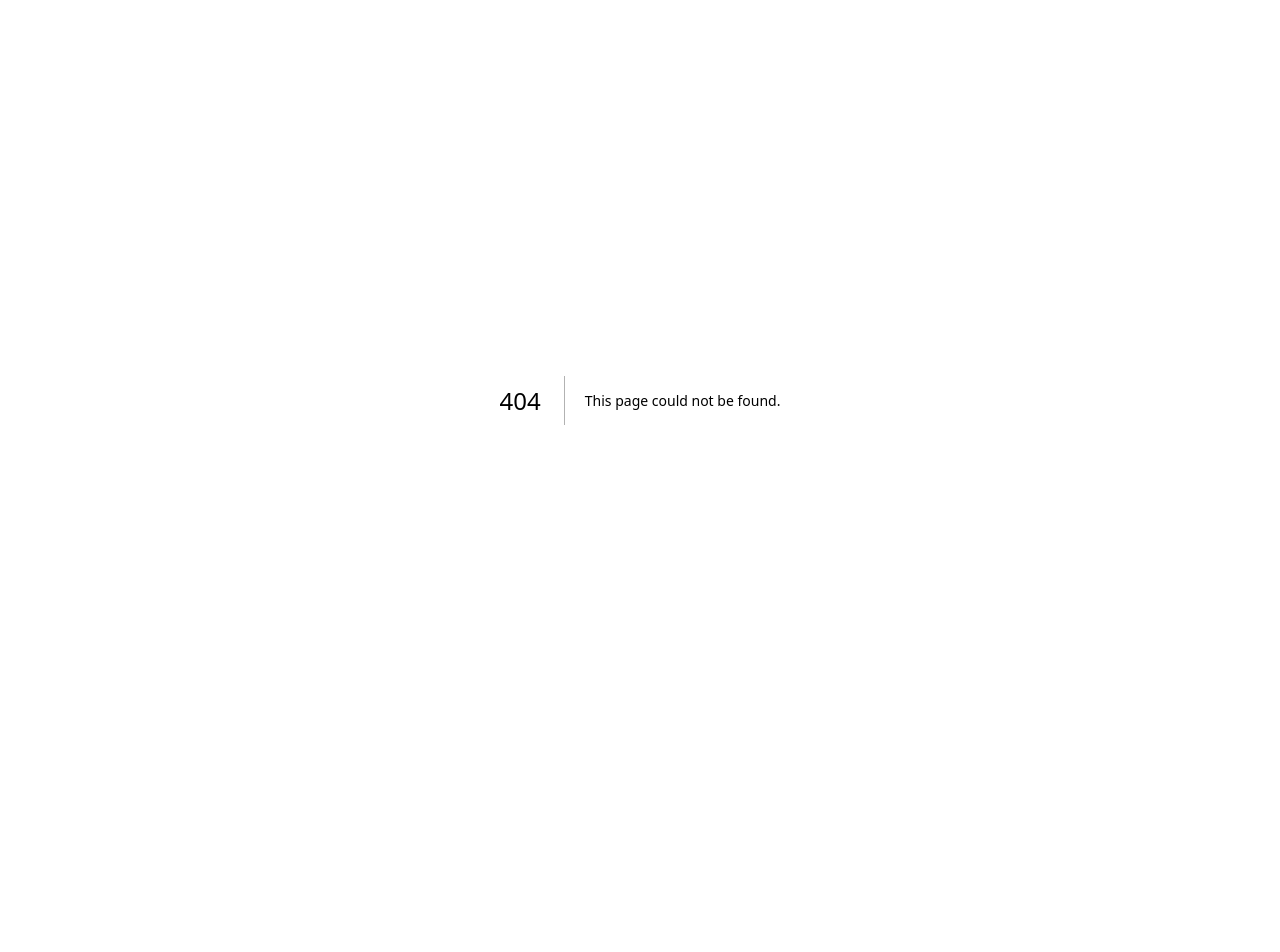
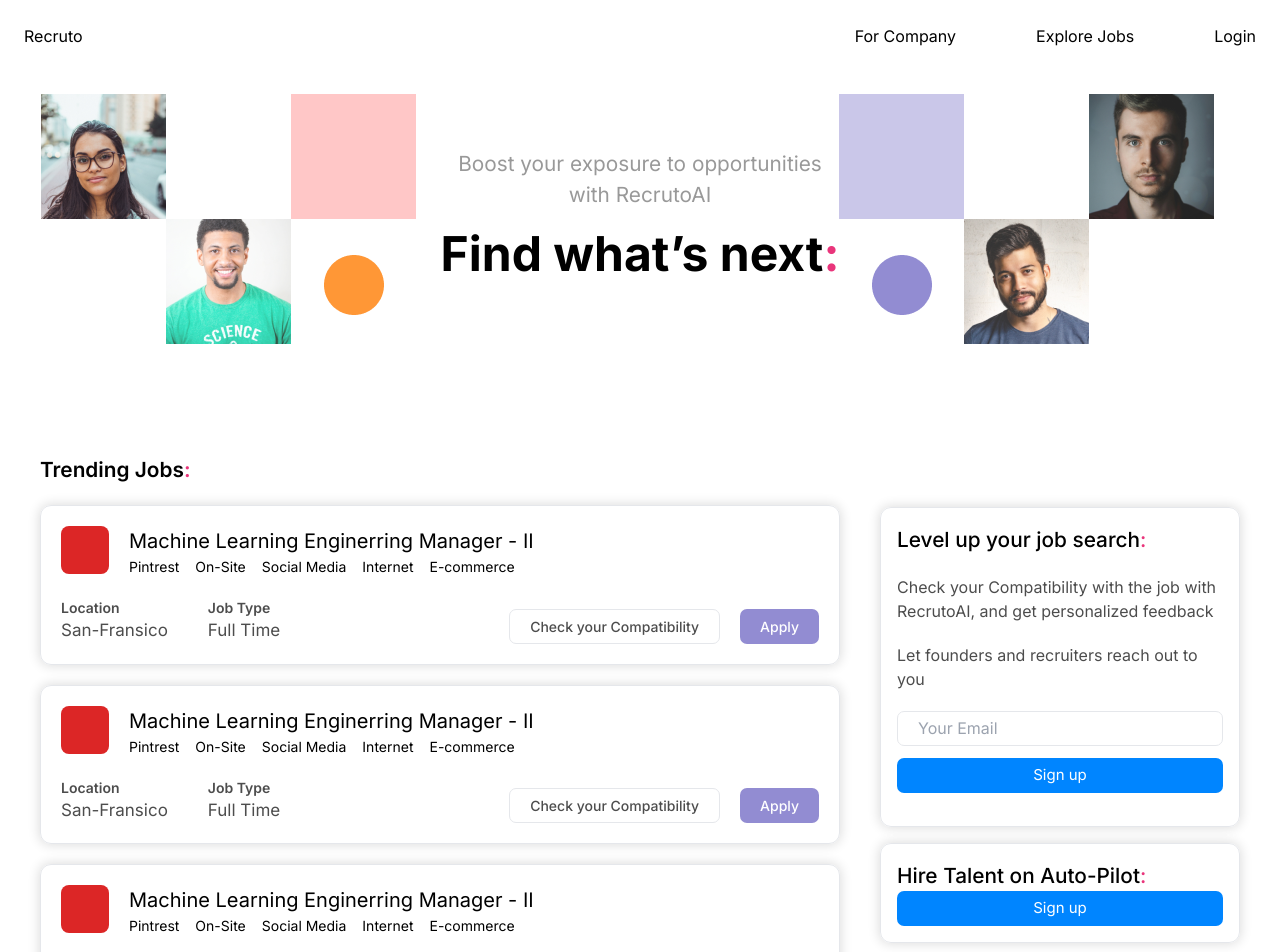
Before and after one commit to SatyanarayanPrashar/recruto, a Next.js app: page /jobs in a window 1280 px wide. Before the commit this address had no page. Shown: the top 952 px of the page. Before the commit the page ends 800 px from the top, so only its background shows below. Built offline with nearby package versions, Linux system fonts and the light colour scheme.

Commit message:
Jobs page done

```diff
--- /dev/null
+++ b/app/(jobpage)/(routes)/jobs/page.tsx
@@ -0,0 +1,16 @@
+import { HeroSection } from "../../_components/hero";
+import { JobSection } from "../../_components/jobs";
+
+const JobPage = () => {
+  return (
+    <div className="min-h-full flex flex-col">
+      <div className="flex flex-col items-center justify-center md:justify-start text-center gap-y-8 flex-1 px-6 pb-10">
+        <HeroSection />
+        <JobSection/>
+        <p>Designed and Built by Satya</p>
+      </div>
+    </div>
+  );
+}
+
+export default JobPage;
--- /dev/null
+++ b/app/(jobpage)/_components/hero.tsx
@@ -0,0 +1,25 @@
+"use client";
+
+export const HeroSection = () => {
+
+    return (
+        <div className="lg:flex items-center justify-center max-w-[75rem] mt-[-50px] mb-[8rem]">
+            <div className="lg:flex sm:block items-center gap-">
+                <div className="lg:w-[25rem] sm:w-[15rem]">
+                    <img className="" src="hero1.png" alt="" />
+                </div>
+                <div>
+                    <h1 className="text-[1.3rem] text-[#999999]">
+                        Boost your exposure to opportunities <br /> with RecrutoAI
+                    </h1>
+                    <h1 className="text-[3rem] font-bold mt-2">
+                        Find what’s next<span className="text-[#E9357B]">:</span>
+                    </h1>
+                </div>
+                <div className="lg:w-[25rem] sm:w-[15rem]">
+                    <img className="" src="hero2.png" alt="" />
+                </div>
+            </div>
+        </div>
+    )
+}
--- /dev/null
+++ b/app/(jobpage)/_components/jobs.tsx
@@ -0,0 +1,55 @@
+"use client";
+
+import { JobTile } from "@/components/JobTile";
+
+export const JobSection = () => {
+
+    return (
+        <div className="lg:flex sm:block items-start justify-start max-w-[75rem] mt-[-50px] mb-[8rem] gap-10 text-start">
+            <div>
+                <div className="text-start">
+                    <h1 className="text-[1.3rem] font-[600]">
+                        Trending Jobs<span className="text-[#E9357B]">:</span>
+                    </h1>
+                    <JobTile/>
+                    <JobTile/>
+                    <JobTile/>
+                </div>
+                <div className="text-start">
+                    <h1 className="text-[1.3rem] font-[600]">
+                        New Jobs<span className="text-[#E9357B]">:</span>
+                    </h1>
+                    <JobTile/>
+                    <JobTile/>
+                    <JobTile/>
+                </div>
+            </div>
+
+            <div className="lg:sticky sm:absolute top-[2rem]">
+                <div className="border rounded-[11px] h-[20rem] px-4 py-4 mt-[3.3rem] shadow-[0px_0px_11.2px_1px_#DDDDDD]">
+                    <h1 className="text-[1.3rem] font-[500]">
+                        Level up your job search<span className="text-[#E9357B]">:</span>
+                    </h1>
+                    <p className="text-[black] opacity-70 mt-5 ">
+                        Check your Compatibility with the job with RecrutoAI, and get personalized feedback
+                    </p>
+                    <p className="text-[black] opacity-70 mt-5 mb-5">
+                        Let founders and recruiters reach out to you
+                    </p>
+                    <div className="">
+                        <input type="text" className="border rounded-[7px] w-full h-[35px] pl-[20px] pr-[50px] mb-3" placeholder="Your Email"/>
+                        <button className="bg-[#0085FF] w-full rounded-[7px] h-[35px] text-white text-[15px]"> Sign up </button>
+                    </div>
+                </div>
+                <div className="border rounded-[11px] px-4 py-4 mt-4 shadow-[0px_0px_11.2px_1px_#DDDDDD]">
+                    <h1 className="text-[1.3rem] font-[500]">
+                        Hire Talent on Auto-Pilot<span className="text-[#E9357B]">:</span>
+                    </h1>
+                    <div className="">
+                        <button className="bg-[#0085FF] w-full rounded-[7px] h-[35px] text-white text-[15px]"> Sign up </button>
+                    </div>
+                </div>
+            </div>
+        </div>
+    )
+}
--- /dev/null
+++ b/app/(jobpage)/layout.tsx
@@ -0,0 +1,18 @@
+import { Navbar } from "@/components/navbar";
+
+const JobpageLayout = ({
+  children
+}: {
+  children: React.ReactNode;
+}) => {
+  return (
+    <div className="h-full dark:bg-[#1F1F1F]">
+      <Navbar />
+      <main className="h-full pt-[9rem]">
+        {children}
+      </main>
+    </div>
+   );
+}
+
+export default JobpageLayout;
--- a/app/(landing)/_components/feature.tsx
+++ b/app/(landing)/_components/feature.tsx
@@ -20,7 +20,7 @@ export const Feature = () => {
                 </p>
                 <button className="flex items-center justify-center gap-2 bg-[#0085FF] rounded-[7px] h-[40px] text-white pr-[20px] pl-[20px] text-[15px] mb-[30px]"> Hire Talent <ArrowRight size={"15px"} /> </button>
             </div>
-            <div className="lg:w-[25rem] sm:w-[15rem] h-[104rem]">
+            <div className="lg:w-[28rem] sm:w-[15rem] h-[104rem]">
                 <img className="h-[74rem]" src="total.png" alt="" />
             </div>
         </div>
--- a/app/(landing)/_components/footer.tsx
+++ b/app/(landing)/_components/footer.tsx
@@ -1,4 +1,6 @@
 "use client";
+
+import Link from "next/link";
 
 export const Footer = () => {
 
@@ -13,7 +15,11 @@ export const Footer = () => {
                     To apply to jobs with one-click and connect with founders and recruiters searching for your skills.
                 </p>
                 <div className="flex gap-5">
-                    <button className="bg-[#0085FF] rounded-[7px] h-[30px] text-white pr-[20px] pl-[20px] text-[14px]"> Explore Jobs </button>
+                    <button className="bg-[#0085FF] rounded-[7px] h-[30px] text-white pr-[20px] pl-[20px] text-[14px]">
+                        <Link href="/jobs">
+                            Explore Jobs
+                        </Link>
+                    </button>
                     <button className="border rounded-[7px] h-[30px]  pr-[20px] pl-[20px] text-[14px]"> Create your profile </button>
                 </div>
             </div>
--- /dev/null
+++ b/components/JobTile.tsx
@@ -0,0 +1,37 @@
+"use client";
+
+export const JobTile = () => {
+    return (
+        <div className=" lg:w-[50rem] sm:w-[4rem] border rounded-[11px] p-5 my-5 shadow-[0px_0px_11.2px_1px_#DDDDDD]">
+            <div className="flex gap-5">
+                <div className="h-[3rem] w-[3rem] bg-red-600 rounded-lg"></div>
+                <div className="">
+                    <p className="text-[20px]">Machine Learning Enginerring Manager - II</p>
+                    <div className="flex gap-4 text-[14px] wrap">
+                        <p>Pintrest</p>
+                        <p>On-Site</p>
+                        <p>Social Media</p>
+                        <p>Internet</p>
+                        <p>E-commerce</p>
+                    </div>
+                </div>
+            </div>
+            <div className="lg:flex sm:block mt-[20px] justify-between items-end">
+                <div className="flex  gap-10 ">
+                    <div>
+                        <p className="text-[14px] font-[600] text-[#4D4D4D]">Location</p>
+                        <p className="text-[17px] text-[#4D4D4D]">San-Fransico</p>
+                    </div>
+                    <div>
+                        <p className="text-[14px] font-[600] text-[#4D4D4D]">Job Type</p>
+                        <p className="text-[17px] text-[#4D4D4D]">Full Time</p>
+                    </div>
+                </div>
+                <div className="flex gap-5 lg:mt-0 sm:mt-5">
+                    <button className="flex-2 px-5 py-1 rounded-[7px] border h-[35px] text-[14px] text-[#4D4D4D] font-[500]"> Check your Compatibility </button>
+                    <button className="flex-1 px-5 py-1 bg-[#928CD2] rounded-[7px] h-[35px] text-white text-[14px] font-[500]"> Apply </button>
+                </div>
+            </div>
+        </div>
+    )
+}
--- a/components/navbar.tsx
+++ b/components/navbar.tsx
@@ -2,10 +2,13 @@
 
 import { useScrollTop } from "@/hooks/use-scroll-top";
 import { cn } from "@/lib/utils";
+import Link from "next/link";
+import { useState } from "react";
 
 
 export const Navbar = () => {
     const scrolled = useScrollTop();
+    const [activetab, setactivetab] = useState('company');
 
     return (
         <div className={cn(
@@ -14,8 +17,16 @@ export const Navbar = () => {
         )}>
             <div>Recruto</div>
             <div className="md:ml-auto md:justify-end justify-between w-full flex items-center gap-x-[10vh]">
-                <div>For Company</div>
-                <div>For Talent</div>
+                <div>
+                    <Link href="/">
+                        For Company
+                    </Link>
+                </div>
+                <div>
+                    <Link href="/jobs">
+                        Explore Jobs
+                    </Link>
+                </div>
                 <div>Login</div>
             </div>
         </div>
```
